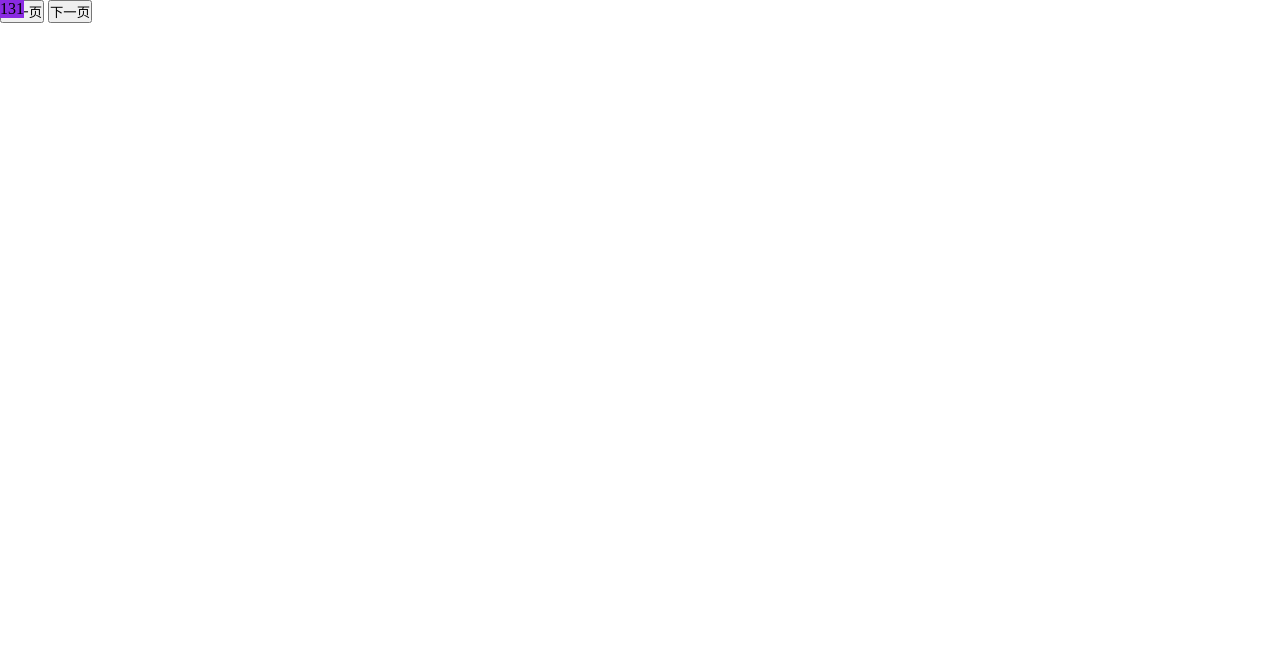
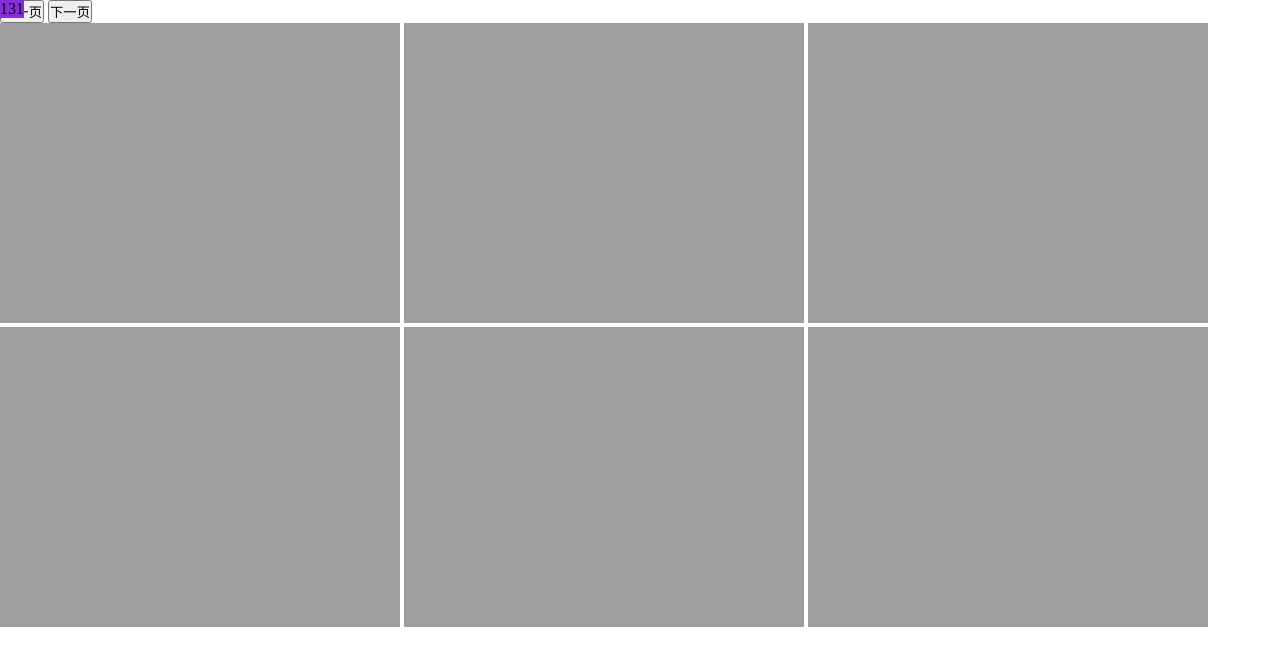
Before and after one commit to Chenweiui/qingyunaibizhi, a plain HTML site: page index.html in a window 1280 px wide. Drawn offline with Linux system fonts and the light colour scheme; the site is published under a folder, as on GitHub Pages, so addresses that start at the root find nothing; files whose address does not match are found by name.

Commit message:
index.html

```diff
--- a/index.html
+++ b/index.html
@@ -18,12 +18,12 @@
         <button class="prev">上一页</button>
         <button class="next">下一页</button>
         <div class="slider">
-            <img class="zhutu" src="/img/01.png" alt="">
-            <img class="zhutu" src="/img/02.png" alt="">
-            <img class="zhutu" src="/img/03.png" alt="">
-            <img class="zhutu" src="/img/04.png" alt="">
-            <img class="zhutu" src="/img/05.png" alt="">
-            <img class="zhutu" src="/img/06.png" alt="">
+            <img class="zhutu" src="img/01.png" alt="">
+            <img class="zhutu" src="img/02.png" alt="">
+            <img class="zhutu" src="img/03.png" alt="">
+            <img class="zhutu" src="img/04.png" alt="">
+            <img class="zhutu" src="img/05.png" alt="">
+            <img class="zhutu" src="img/06.png" alt="">
         </div>
     </div>
 
```
